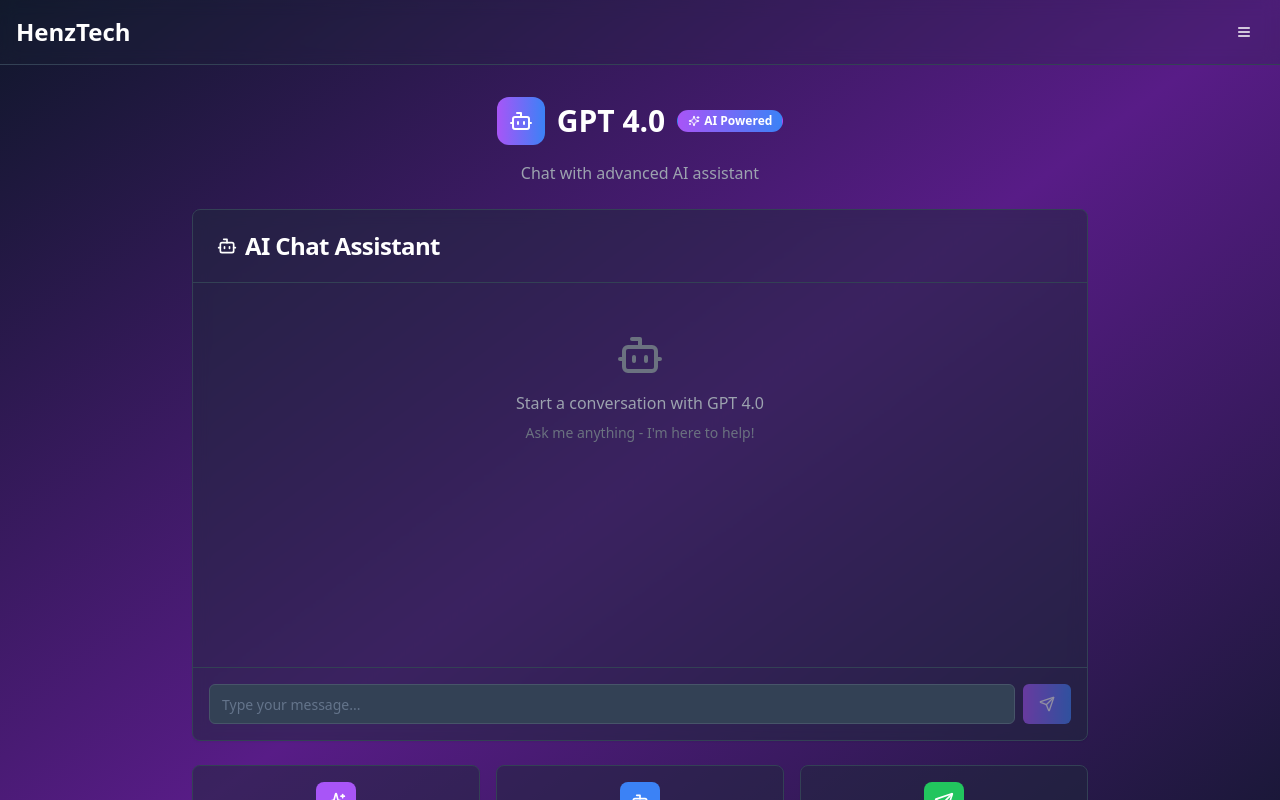
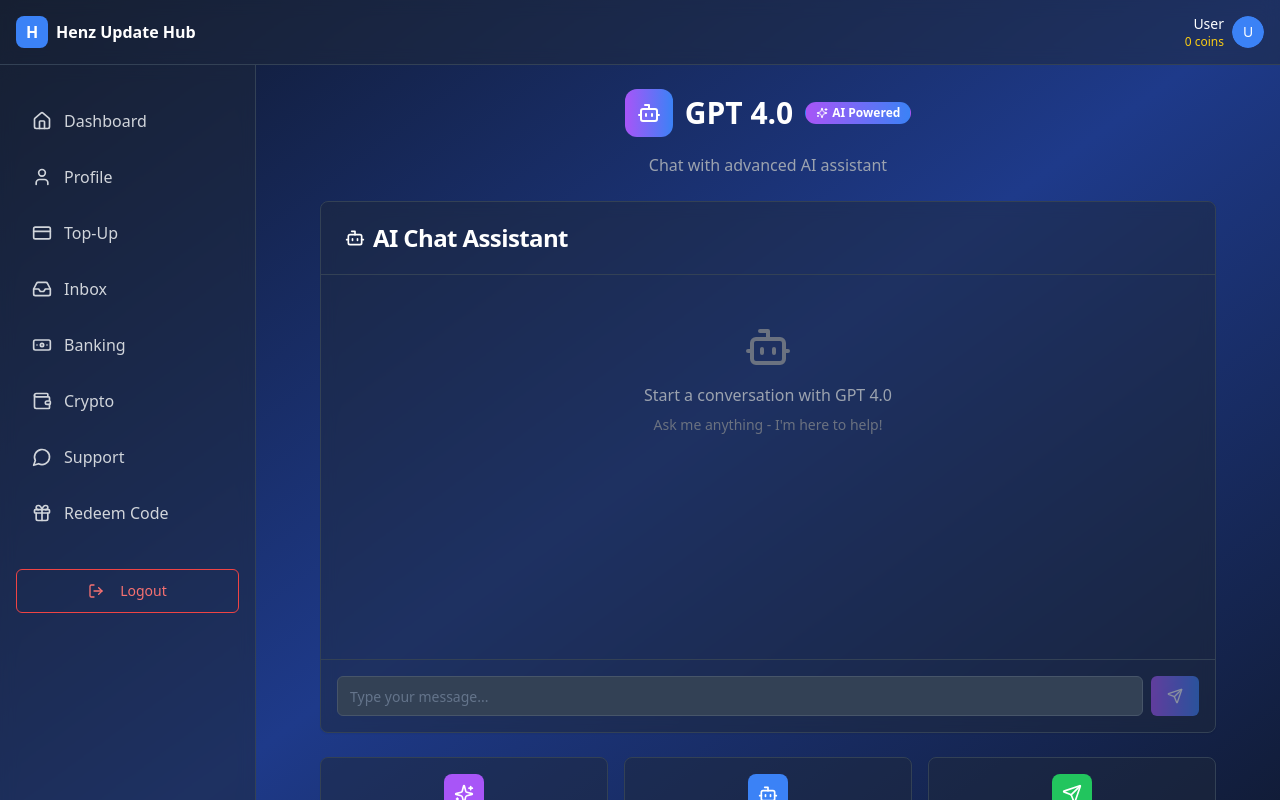
Before and after one commit to yummi184/henz-update-nexus, a React (Vite) app: page /gpt in a window 1280 px wide. Shown: the top 800 px of the page. Built offline with nearby package versions, Linux system fonts and the light colour scheme.

Commit message:
Reverted to commit 9bc48f6d66b0670fefba61971c04e79428d32754

```diff
--- a/src/components/Layout.tsx
+++ b/src/components/Layout.tsx
@@ -1,207 +1,178 @@
-import { useState, useEffect } from 'react';
+import { useState } from 'react';
 import { Link, useLocation, useNavigate } from 'react-router-dom';
-import { Button } from '@/components/ui/button';
-import { Badge } from '@/components/ui/badge';
-import { Sheet, SheetContent, SheetTrigger } from '@/components/ui/sheet';
-import { Avatar, AvatarFallback, AvatarImage } from '@/components/ui/avatar';
 import {
-  Menu,
   Home,
   User,
-  MessageSquare,
-  Gift,
   CreditCard,
+  Inbox,
+  Menu,
+  X,
   LogOut,
-  Coins,
+  Copy,
   Settings,
-  Mail
+  Banknote,
+  Wallet,
+  MessageCircle,
+  Gift
 } from 'lucide-react';
-import { useClickSound } from '@/hooks/useClickSound';
+import { Button } from '@/components/ui/button';
+import { Avatar, AvatarImage, AvatarFallback } from '@/components/ui/avatar';
+import { useToast } from '@/hooks/use-toast';
 
 interface LayoutProps {
   children: React.ReactNode;
 }
 
 const Layout = ({ children }: LayoutProps) => {
-  const [user, setUser] = useState<any>(null);
-  const [isOpen, setIsOpen] = useState(false);
+  const [isMobileMenuOpen, setIsMobileMenuOpen] = useState(false);
   const location = useLocation();
   const navigate = useNavigate();
-  const { playClickSound } = useClickSound();
+  const { toast } = useToast();
 
-  useEffect(() => {
-    const currentUser = localStorage.getItem('currentUser');
-    if (currentUser) {
-      setUser(JSON.parse(currentUser));
-    }
-  }, [location]);
+  const currentUser = JSON.parse(localStorage.getItem('currentUser') || '{}');
+  const isAdmin = currentUser.email === 'EmmyHenz17@gmail.com';
 
   const handleLogout = () => {
-    playClickSound();
     localStorage.removeItem('currentUser');
-    navigate('/login');
+    localStorage.removeItem('isAdmin');
+    navigate('/');
   };
 
-  const handleNavClick = (path: string) => {
-    playClickSound();
-    setIsOpen(false);
-    navigate(path);
+  const copyUserId = () => {
+    if (currentUser.id) {
+      navigator.clipboard.writeText(currentUser.id);
+      toast({
+        title: 'Copied!',
+        description: 'User ID copied to clipboard'
+      });
+    }
   };
 
-  const handleLinkClick = () => {
-    playClickSound();
-    setIsOpen(false);
-  };
-
-  const navigationItems = [
-    {
-      label: 'Dashboard',
-      path: '/',
-      icon: Home
-    },
-    {
-      label: 'Profile',
-      path: '/profile',
-      icon: User
-    },
-    {
-      label: 'Support',
-      path: '/support',
-      icon: MessageSquare
-    },
-    {
-      label: 'Redeem Code',
-      path: '/redeem',
-      icon: Gift
-    },
-    {
-      label: 'Subscription',
-      path: '/subscription',
-      icon: CreditCard
-    },
-    {
-      label: 'Admin Panel',
-      path: '/admin',
-      icon: Settings,
-      adminOnly: true
-    },
-    {
-      label: 'Inbox',
-      path: '/inbox',
-      icon: Mail
-    }
+  const navItems = [
+    { path: '/dashboard', label: 'Dashboard', icon: Home },
+    { path: '/profile', label: 'Profile', icon: User },
+    { path: '/topup', label: 'Top-Up', icon: CreditCard },
+    { path: '/inbox', label: 'Inbox', icon: Inbox },
+    { path: '/banking-request', label: 'Banking', icon: Banknote },
+    { path: '/crypto-request', label: 'Crypto', icon: Wallet },
+    { path: '/support', label: 'Support', icon: MessageCircle },
+    { path: '/redeem-code', label: 'Redeem Code', icon: Gift },
   ];
 
-  const isAdmin = user?.email === 'EmmyHenz17@gmail.com';
+  if (isAdmin) {
+    navItems.push({ path: '/admin', label: 'Admin', icon: Settings });
+  }
 
   return (
-    <div className="min-h-screen bg-gradient-to-br from-slate-900 via-purple-900 to-slate-900">
-      {/* Header */}
-      <header className="border-b border-slate-700 bg-slate-800/50 backdrop-blur supports-[backdrop-filter]:bg-slate-800/20">
-        <div className="container mx-auto px-4 py-3">
-          <div className="flex items-center justify-between">
-            <Link
-              to="/"
-              className="text-2xl font-bold text-white"
-              onClick={playClickSound}
-            >
-              HenzTech
+    <div className="min-h-screen bg-gradient-to-br from-slate-900 via-blue-900 to-slate-900">
+      {/* Top Bar */}
+      <header className="bg-slate-800/50 backdrop-blur border-b border-slate-700">
+        <div className="container mx-auto px-3 sm:px-4">
+          <div className="flex items-center justify-between h-14 sm:h-16">
+            {/* Logo */}
+            <Link to="/dashboard" className="flex items-center gap-2">
+              <div className="h-7 w-7 sm:h-8 sm:w-8 bg-blue-500 rounded-lg flex items-center justify-center">
+                <span className="text-white font-bold text-sm sm:text-base">H</span>
+              </div>
+              <span className="text-white font-semibold hidden sm:block text-sm sm:text-base">Henz Update Hub</span>
             </Link>
 
-            <div className="flex items-center gap-4">
-              {user && (
-                <div className="hidden md:flex items-center gap-3">
-                  <Badge className="bg-yellow-500/20 text-yellow-400 flex items-center gap-1">
-                    <Coins className="h-3 w-3" />
-                    {user.coins || 0} coins
-                  </Badge>
-                  <Avatar className="h-8 w-8">
-                    <AvatarImage src={user.profilePhoto} />
-                    <AvatarFallback className="bg-purple-600 text-white">
-                      {user.name?.charAt(0) || 'U'}
-                    </AvatarFallback>
-                  </Avatar>
-                  <span className="text-white text-sm">{user.name}</span>
+            {/* User Info */}
+            <div className="flex items-center gap-2 sm:gap-3">
+              {currentUser.id && (
+                <div className="hidden sm:flex items-center gap-2 bg-slate-700 px-2 sm:px-3 py-1 rounded-lg">
+                  <span className="text-gray-300 text-xs sm:text-sm">ID: {currentUser.id}</span>
+                  <button onClick={copyUserId} className="text-blue-400 hover:text-blue-300 p-1">
+                    <Copy className="h-3 w-3 sm:h-4 sm:w-4" />
+                  </button>
                 </div>
               )}
 
-              <Sheet open={isOpen} onOpenChange={setIsOpen}>
-                <SheetTrigger asChild>
-                  <Button
-                    variant="ghost"
-                    size="icon"
-                    className="text-white hover:bg-slate-700"
-                    onClick={playClickSound}
-                  >
-                    <Menu className="h-6 w-6" />
-                  </Button>
-                </SheetTrigger>
-                <SheetContent className="bg-slate-800 border-slate-700 w-80">
-                  <div className="py-6">
-                    {user && (
-                      <div className="mb-6 pb-4 border-b border-slate-700">
-                        <div className="flex items-center gap-3 mb-2">
-                          <Avatar className="h-12 w-12">
-                            <AvatarImage src={user.profilePhoto} />
-                            <AvatarFallback className="bg-purple-600 text-white">
-                              {user.name?.charAt(0) || 'U'}
+              <div className="flex items-center gap-2">
+                <div className="text-right">
+                  <p className="text-white font-medium text-xs sm:text-sm">{currentUser.name || 'User'}</p>
+                  <p className="text-yellow-400 text-xs">{currentUser.coins || 0} coins</p>
+                </div>
+
+                <Avatar className="h-7 w-7 sm:h-8 sm:w-8">
+                  <AvatarImage src={currentUser.profilePhoto} alt={currentUser.name || 'User'} />
+                  <AvatarFallback className="bg-blue-500 text-white text-xs sm:text-sm">
+                    {(currentUser.name || 'User').charAt(0).toUpperCase()}
                   </AvatarFallback>
                 </Avatar>
-                          <div>
-                            <p className="text-white font-semibold">{user.name}</p>
-                            <p className="text-gray-400 text-sm">{user.email}</p>
               </div>
-                        </div>
-                        <Badge className="bg-yellow-500/20 text-yellow-400 flex items-center gap-1 w-fit">
-                          <Coins className="h-3 w-3" />
-                          {user.coins || 0} coins
-                        </Badge>
-                      </div>
-                    )}
 
-                    <nav className="space-y-2">
-                      {navigationItems.map((item) => {
-                        if (item.adminOnly && !isAdmin) return null;
-
-                        const Icon = item.icon;
-                        const isActive = location.pathname === item.path;
-
-                        return (
+              {/* Mobile Menu Button */}
               <button
-                            key={item.path}
-                            onClick={() => handleNavClick(item.path)}
-                            className={`w-full flex items-center gap-3 px-3 py-2 rounded-lg text-left transition-colors ${
-                              isActive
-                                ? 'bg-purple-600 text-white'
-                                : 'text-gray-300 hover:bg-slate-700 hover:text-white'
-                            }`}
+                onClick={() => setIsMobileMenuOpen(!isMobileMenuOpen)}
+                className="md:hidden text-white p-2"
               >
-                            <Icon className="h-5 w-5" />
-                            {item.label}
+                {isMobileMenuOpen ? <X className="h-5 w-5" /> : <Menu className="h-5 w-5" />}
               </button>
-                        );
-                      })}
-
-                      <Button
-                        onClick={handleLogout}
-                        className="w-full mt-4 bg-red-600 hover:bg-red-700 text-white flex items-center gap-2"
-                      >
-                        <LogOut className="h-4 w-4" />
-                        Logout
-                      </Button>
-                    </nav>
-                  </div>
-                </SheetContent>
-              </Sheet>
             </div>
           </div>
         </div>
       </header>
 
+      <div className="flex">
+        {/* Sidebar */}
+        <aside className={`
+          fixed md:static inset-y-0 left-0 z-50 w-64 bg-slate-800/50 backdrop-blur border-r border-slate-700 transform transition-transform duration-300 ease-in-out
+          ${isMobileMenuOpen ? 'translate-x-0' : '-translate-x-full md:translate-x-0'}
+        `}>
+          <nav className="p-3 sm:p-4 mt-2 sm:mt-4">
+            <ul className="space-y-1 sm:space-y-2">
+              {navItems.map((item) => {
+                const Icon = item.icon;
+                const isActive = location.pathname === item.path;
+
+                return (
+                  <li key={item.path}>
+                    <Link
+                      to={item.path}
+                      onClick={() => setIsMobileMenuOpen(false)}
+                      className={`
+                        flex items-center gap-3 px-3 sm:px-4 py-3 sm:py-3 rounded-lg transition-colors min-h-[44px] touch-manipulation
+                        ${isActive
+                          ? 'bg-blue-500 text-white'
+                          : 'text-gray-300 hover:bg-slate-700 hover:text-white'
+                        }
+                      `}
+                    >
+                      <Icon className="h-5 w-5" />
+                      <span className="text-sm sm:text-base">{item.label}</span>
+                    </Link>
+                  </li>
+                );
+              })}
+            </ul>
+
+            <div className="mt-6 sm:mt-8">
+              <Button
+                onClick={handleLogout}
+                variant="outline"
+                className="w-full bg-transparent border-red-500 text-red-400 hover:bg-red-500 hover:text-white h-11 text-sm font-medium touch-manipulation"
+              >
+                <LogOut className="h-4 w-4 mr-2" />
+                Logout
+              </Button>
+            </div>
+          </nav>
+        </aside>
+
         {/* Main Content */}
-      <main className="container mx-auto px-4 py-8">
+        <main className="flex-1 p-3 sm:p-4 md:p-6">
           {children}
         </main>
+      </div>
+
+      {/* Mobile Overlay */}
+      {isMobileMenuOpen && (
+        <div
+          className="fixed inset-0 bg-black/50 z-40 md:hidden"
+          onClick={() => setIsMobileMenuOpen(false)}
+        />
+      )}
     </div>
   );
 };
--- a/src/components/ui/button.tsx
+++ b/src/components/ui/button.tsx
@@ -1,9 +1,8 @@
-
 import * as React from "react"
 import { Slot } from "@radix-ui/react-slot"
 import { cva, type VariantProps } from "class-variance-authority"
+
 import { cn } from "@/lib/utils"
-import { useClickSound } from "@/hooks/useClickSound"
 
 const buttonVariants = cva(
   "inline-flex items-center justify-center gap-2 whitespace-nowrap rounded-md text-sm font-medium ring-offset-background transition-colors focus-visible:outline-none focus-visible:ring-2 focus-visible:ring-ring focus-visible:ring-offset-2 disabled:pointer-events-none disabled:opacity-50 [&_svg]:pointer-events-none [&_svg]:size-4 [&_svg]:shrink-0",
@@ -41,24 +40,12 @@ export interface ButtonProps
 }
 
 const Button = React.forwardRef<HTMLButtonElement, ButtonProps>(
-  ({ className, variant, size, asChild = false, onClick, ...props }, ref) => {
+  ({ className, variant, size, asChild = false, ...props }, ref) => {
     const Comp = asChild ? Slot : "button"
-    const { playClickSound } = useClickSound()
-
-    const handleClick = (event: React.MouseEvent<HTMLButtonElement>) => {
-      if (!props.disabled) {
-        playClickSound()
-      }
-      if (onClick) {
-        onClick(event)
-      }
-    }
-
     return (
       <Comp
         className={cn(buttonVariants({ variant, size, className }))}
         ref={ref}
-        onClick={handleClick}
         {...props}
       />
     )
--- a/src/hooks/useClickSound.ts
+++ /dev/null
@@ -1,20 +0,0 @@
-
-import { useCallback } from 'react';
-
-export const useClickSound = () => {
-  const playClickSound = useCallback(() => {
-    try {
-      const audio = new Audio('/sound.mp3');
-      audio.volume = 0.3; // Set volume to 30% to not be too loud
-      audio.play().catch(error => {
-        // Silently handle audio play errors (some browsers block autoplay)
-        console.log('Click sound could not be played:', error);
-      });
-    } catch (error) {
-      // Silently handle any audio creation errors
-      console.log('Click sound could not be created:', error);
-    }
-  }, []);
-
-  return { playClickSound };
-};
```
Also changed, not shown: src/pages/Admin.tsx (+16 -56 lines). Lines whose indentation alone changed are shown as unchanged.
